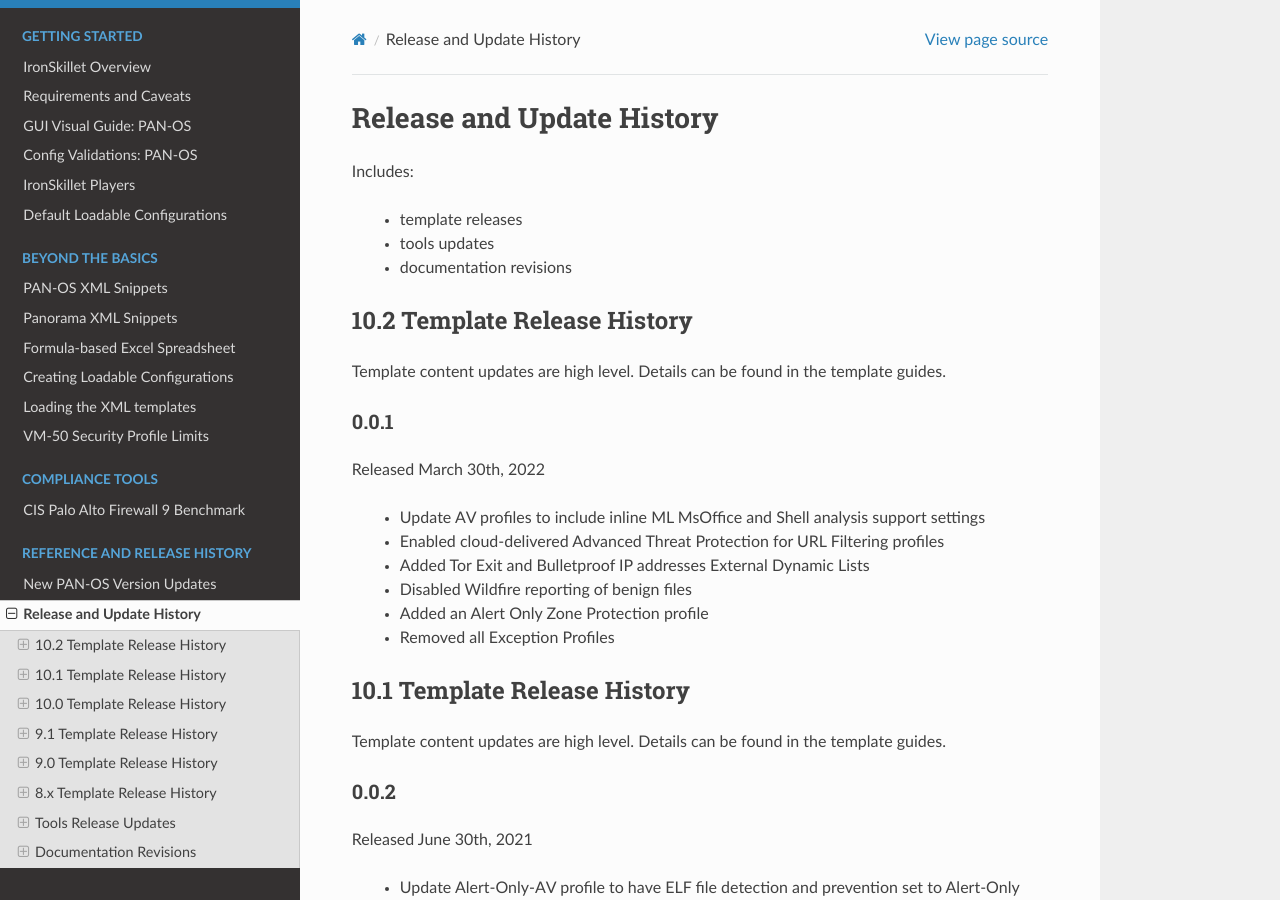
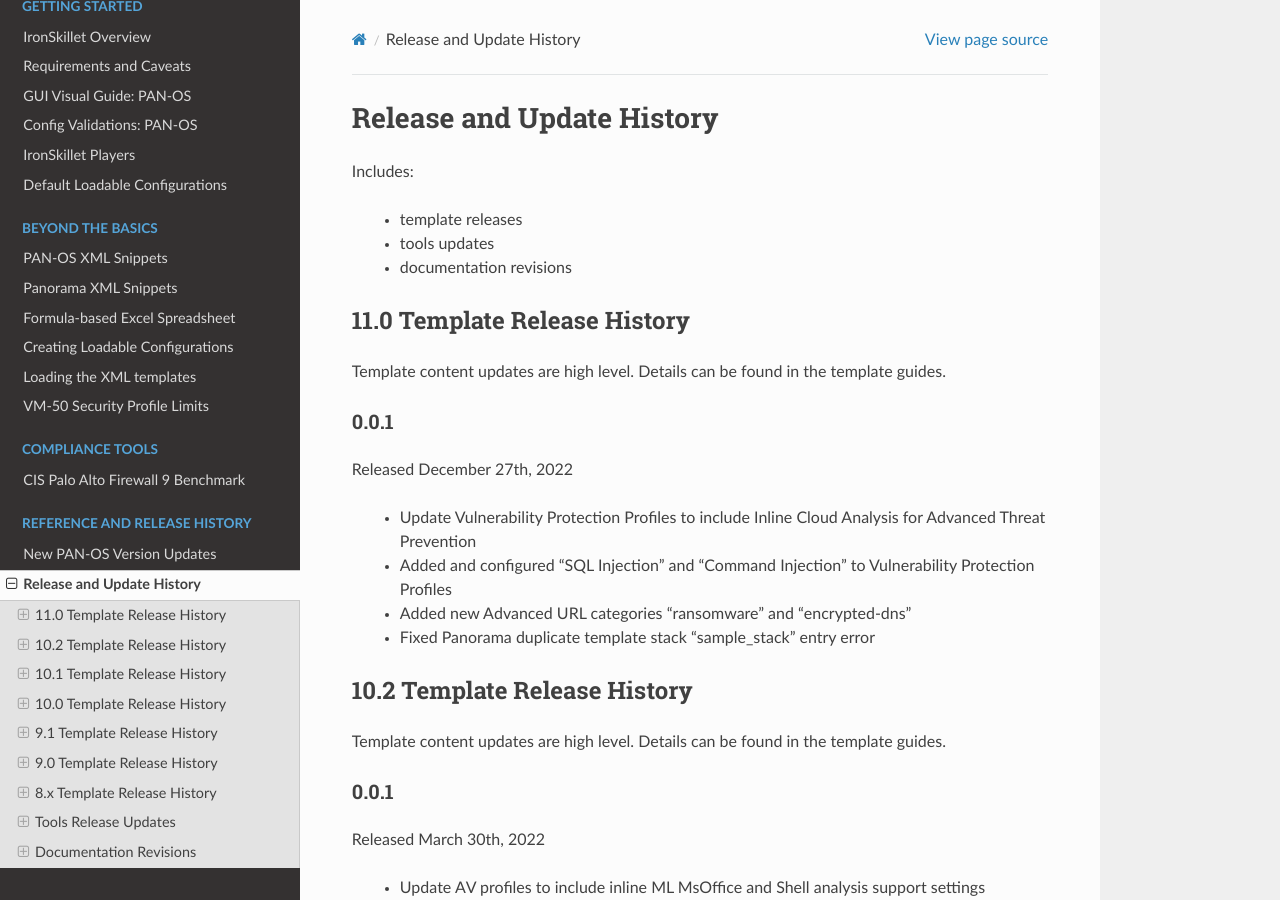
Before and after one commit to PaloAltoNetworks/iron-skillet, a Sphinx documentation site: the page built from docs/release_history.rst, in a window 1280 px wide and 900 px high. Built offline with Sphinx 7.4.7 and the Read the Docs theme 2.0.0, drawn with Linux system fonts in a browser that asks for light colours.

Commit message:
Update release_history.rst

```diff
--- a/docs/release_history.rst
+++ b/docs/release_history.rst
@@ -7,6 +7,20 @@
     + template releases
     + tools updates
     + documentation revisions
+
+11.0 Template Release History
+----------------------------
+
+Template content updates are high level. Details can be found in the template guides.
+
+0.0.1
+^^^^^
+Released December 27th, 2022
+
+    + Update Vulnerability Protection Profiles to include Inline Cloud Analysis for Advanced Threat Prevention
+    + Added and configured "SQL Injection" and "Command Injection" to Vulnerability Protection Profiles
+    + Added new Advanced URL categories "ransomware" and "encrypted-dns"
+    + Fixed Panorama duplicate template stack "sample_stack" entry error
 
 10.2 Template Release History
 ----------------------------
```
